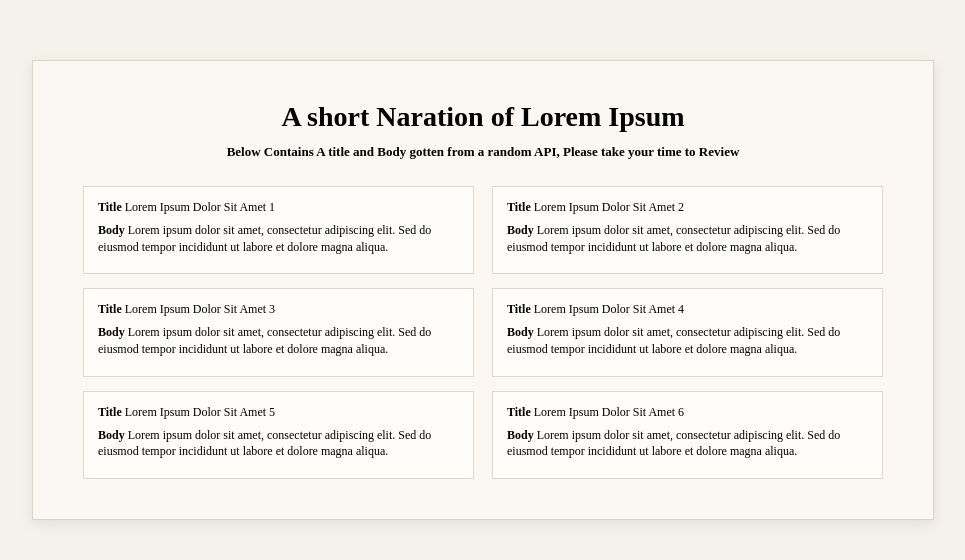
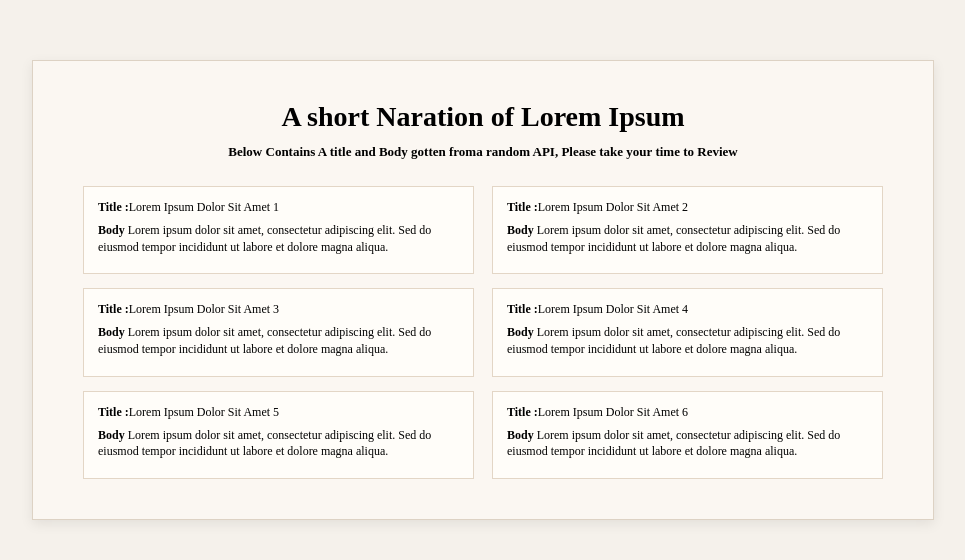
Before and after one commit to acciojob/lorem-redux-handesaurabh, a React app: page / in a window 1280 px wide. Shown: the part 110-670 px from the top of the page, without its empty margins (157-1122 px from the left). Built offline with nearby package versions, Linux system fonts and the light colour scheme; no server answers.

Commit message:
Update App.js

```diff
--- a/src/components/App.js
+++ b/src/components/App.js
@@ -19,7 +19,7 @@ const App = () => {
 
         {/* Intro text – must match Cypress string EXACTLY */}
         <h4 className="intro-text">
-          Below Contains A title and Body gotten from a random API, Please take your time to Review
+          Below Contains A title and Body gotten froma random API, Please take your time to Review
         </h4>
 
         {loading && (
@@ -40,7 +40,7 @@ const App = () => {
               <li key={index} className="grid-item" data-testid="post-item">
                 <p className="title" data-testid="post-title">
                   {/* IMPORTANT: no colon, just "Title " */}
-                  <span className="label">Title </span>
+                  <span className="label">Title :</span>
                   {post.title}
                 </p>
                 <p className="body" data-testid="post-body">
```
